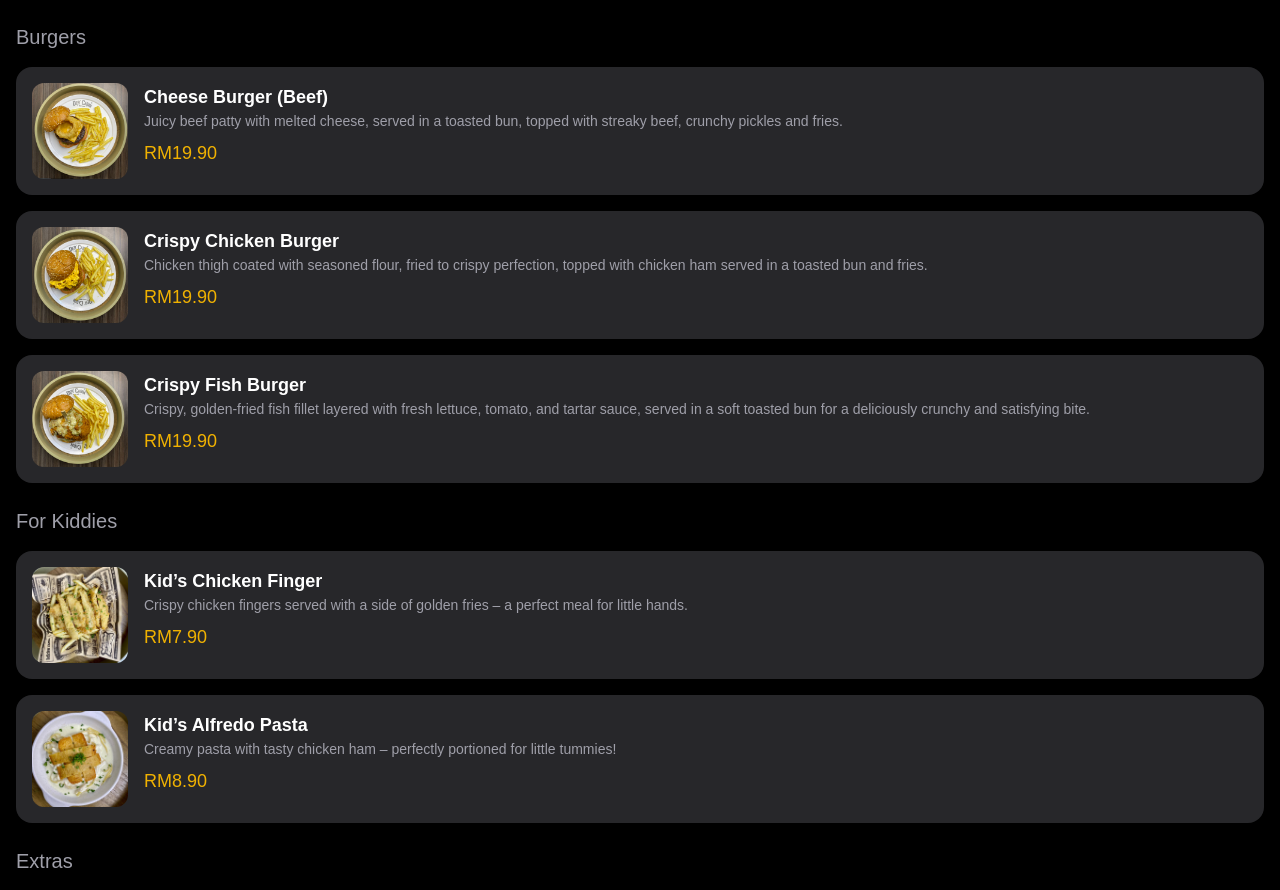
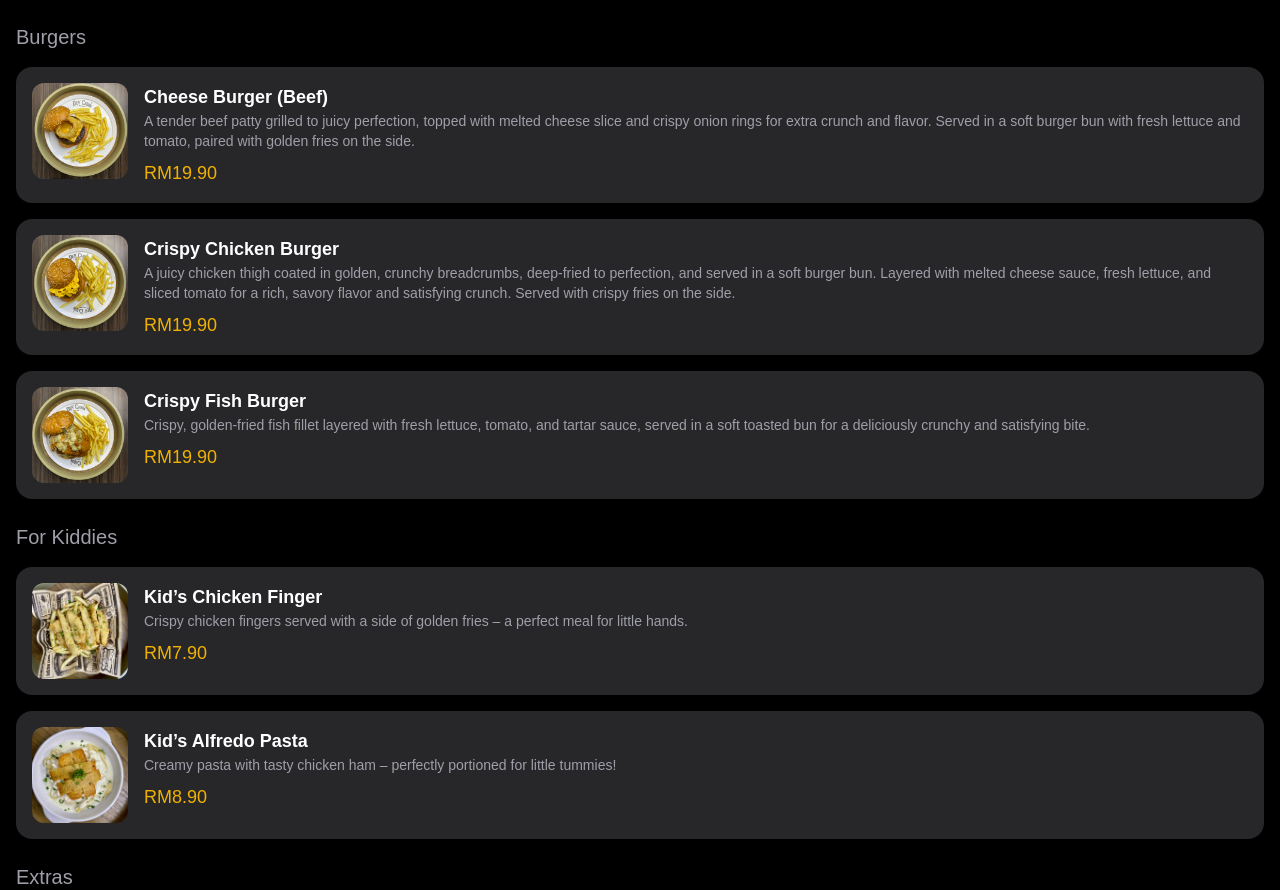
Before and after one commit to citrusarc/der-cabin-dining-app, a Next.js app: page /child in a window 1280 px wide. Shown: the part 5009-5899 px from the top of the page. Built offline with nearby package versions, Linux system fonts and the light colour scheme.

Commit message:
update burger desc

```diff
--- a/data/menu.ts
+++ b/data/menu.ts
@@ -577,7 +577,7 @@ export const menus: MenuItem[] = [
     name: "Cheese Burger (Beef)",
     image: "/Images/burgers-1.jpg",
     description:
-      "Juicy beef patty with melted cheese, served in a toasted bun, topped with streaky beef, crunchy pickles and fries.",
+      "A tender beef patty grilled to juicy perfection, topped with melted cheese slice and crispy onion rings for extra crunch and flavor. Served in a soft burger bun with fresh lettuce and tomato, paired with golden fries on the side.",
     category: "Burgers",
     price: {
       currency: "RM",
@@ -594,7 +594,7 @@ export const menus: MenuItem[] = [
     name: "Crispy Chicken Burger",
     image: "/Images/burgers-2.jpg",
     description:
-      "Chicken thigh coated with seasoned flour, fried to crispy perfection, topped with chicken ham served in a toasted bun and fries.",
+      "A juicy chicken thigh coated in golden, crunchy breadcrumbs, deep-fried to perfection, and served in a soft burger bun. Layered with melted cheese sauce, fresh lettuce, and sliced tomato for a rich, savory flavor and satisfying crunch. Served with crispy fries on the side.",
     category: "Burgers",
     price: {
       currency: "RM",
```
